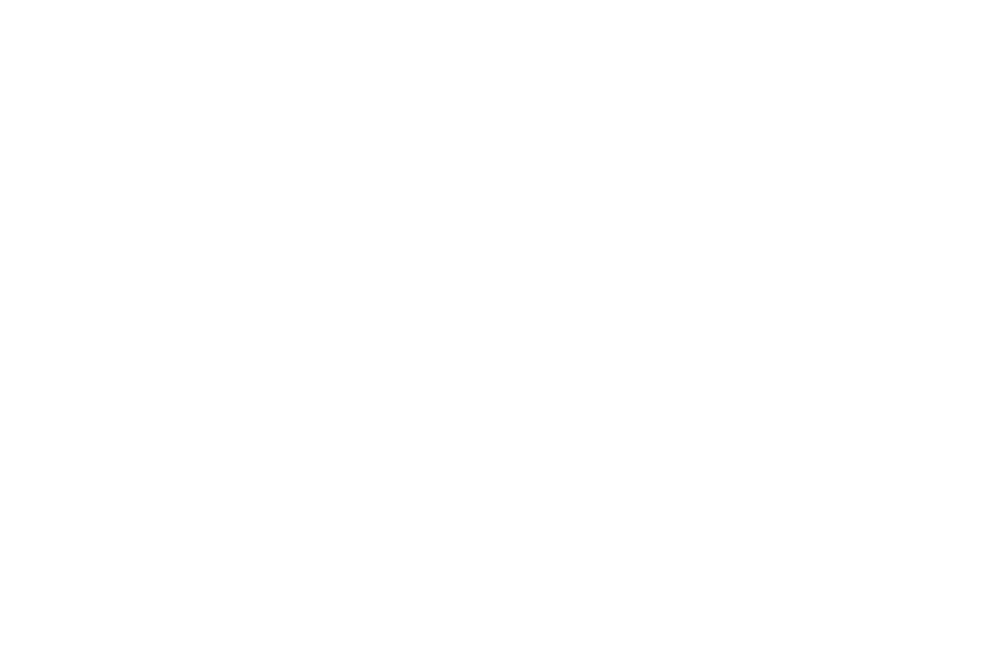
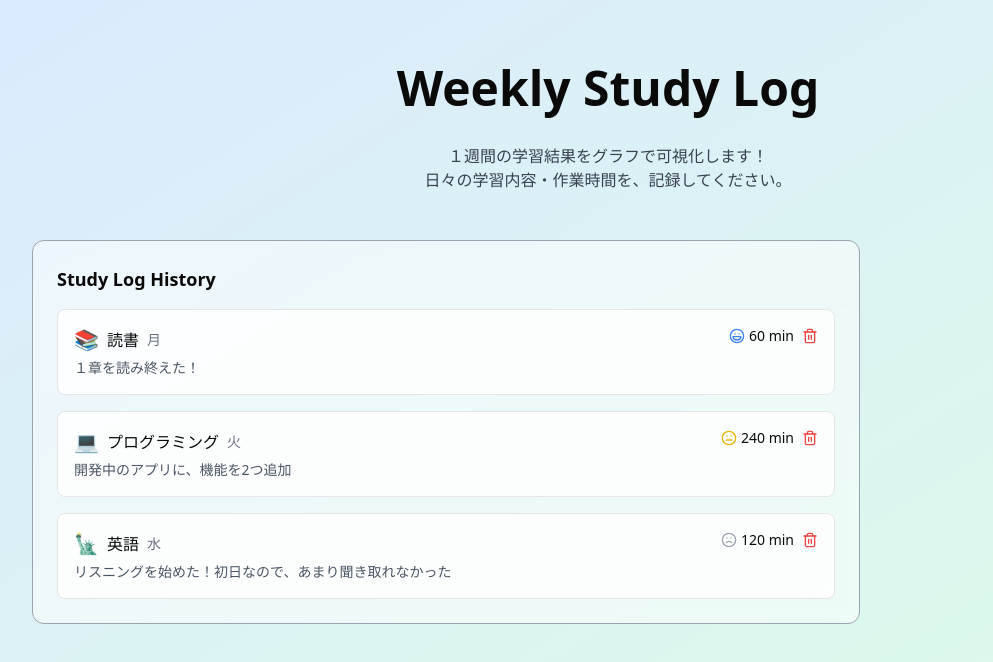
Before and after one commit to Toridesu/weekly-study-log, a React (Vite) app: page / in a window 1280 px wide. Shown: the top 662 px of the page, without its empty margins (32-1025 px from the left). Built offline with nearby package versions, Linux system fonts and the light colour scheme.

Commit message:
ベースレイアウトの作成 - 共通の型定義・定数・ユーティリティ関数の追加

```diff
--- a/src/App.tsx
+++ b/src/App.tsx
@@ -1,8 +1,50 @@
+import { useState } from "react";
+import { INITIAL_LOGS } from "./constants";
+import { StudyLog } from "./types";
+import StudyLogList from "./components/StudyLogList";
 
 function App() {
+  // 学習ログの状態管理
+  const [logs, setLogs] = useState<StudyLog[]>(INITIAL_LOGS);
+
+  const addLog = (log: Omit<StudyLog, "id">) => {
+    setLogs((prev) => [
+      ...prev,
+      {
+        ...log,
+        id: crypto.randomUUID(),
+      },
+    ]);
+  };
+
+  const deleteLog = (id: string) => {
+    setLogs((prev) => prev.filter((log) => log.id !== id));
+  };
+
   return (
     <>
-
+      <div className="min-h-screen  pt-16 pb-8 space-y-12 px-16 bg-gradient-to-br from-blue-100 to-green-100">
+        {/* header */}
+        <header className="space-y-8 flex flex-col items-center">
+          <h1 className="text-5xl font-bold">Weekly Study Log</h1>
+          <p className="text-gray-700 text-center">
+            １週間の学習結果をグラフで可視化します！
+            <br />
+            日々の学習内容・作業時間を、記録してください。
+          </p>
+        </header>
+        <main className="flex gap-12">
+          <div className="w-3/4 h-full space-y-6">
+            {/* 3つのカード */}
+            {/* グラフ */}
+            {/* 日々の記録 */}
+            <StudyLogList logs={logs} onDelete={deleteLog} />
+          </div>
+          <div className="w-1/4 h-full">
+            {/* ログ入力フォーム */}
+          </div>
+        </main>
+      </div>
     </>
   );
 }
--- /dev/null
+++ b/src/components/StudyLogList.tsx
@@ -0,0 +1,65 @@
+import { Trash2 } from "lucide-react";
+import { StudyLog } from "../types";
+import { getCategoryIcon, getMotivationObject } from "../utils";
+
+interface StudyLogListProps {
+  logs: StudyLog[];
+  onDelete: (id: string) => void;
+}
+
+function StudyLogList({ logs, onDelete }: StudyLogListProps) {
+  return (
+    <div className="p-6 border-gray-400 border rounded-xl bg-white/50 backdrop-blur-sm">
+      <h2 className="text-lg font-semibold mb-4">Study Log History</h2>
+
+      <div className="space-y-4">
+        {logs.map((log) => {
+          const categoryIcon = getCategoryIcon(log.category);
+          const motivationObject = getMotivationObject(log.motivation);
+          return (
+            <div
+              key={log.id}
+              className="p-4 rounded-lg border bg-white/80 hover:bg-white transition-colors"
+            >
+              <div className="flex justify-between items-start">
+                <div className="space-y-1">
+                  <div className="flex items-center gap-2">
+                    <p className="text-xl">{categoryIcon}</p>
+                    <span className="font-medium capitalize">
+                      {log.category}
+                    </span>
+                    <span className="text-sm text-gray-500 capitalize">
+                      {log.day}
+                    </span>
+                  </div>
+                  <p className="text-sm text-gray-600">{log.memo}</p>
+                </div>
+                <div className="flex items-center gap-2">
+                  <div className="flex items-center gap-1">
+                    {motivationObject && (
+                      <motivationObject.Icon
+                        className={`w-4 h-4 ${motivationObject.color}
+                        }`}
+                      />
+                    )}
+                    <span className="text-sm font-medium">
+                      {log.minutes} min
+                    </span>
+                  </div>
+                  <button
+                    onClick={() => onDelete(log.id)}
+                    className="text-red-500 hover:text-red-700 hover:bg-red-50"
+                  >
+                    <Trash2 className="w-4 h-4" />
+                  </button>
+                </div>
+              </div>
+            </div>
+          );
+        })}
+      </div>
+    </div>
+  );
+}
+
+export default StudyLogList;
```
